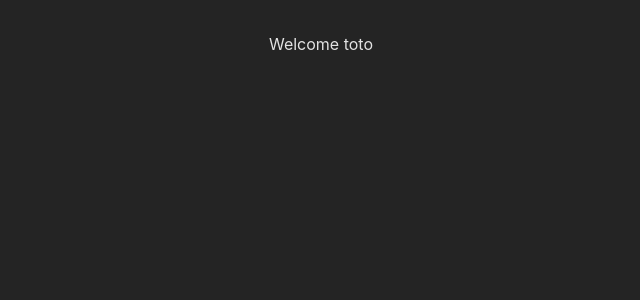
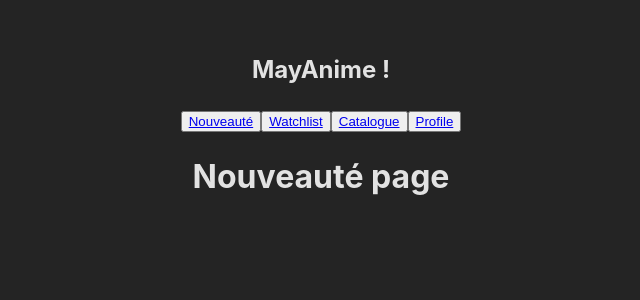
Before and after one commit to wildcodeschool-2025-03/JS-Paris-P2-Mayanime, a React (Vite) app: page / in a window 1280 px wide. Shown: the top 300 px of the page, without its empty margins (319-959 px from the left). Built offline with nearby package versions, Linux system fonts and the light colour scheme.

Commit message:
add routers

```diff
--- a/package.json
+++ b/package.json
@@ -16,7 +16,8 @@
 		"gg": "file:",
 		"lesperses": "file:",
 		"react": "^18.3.1",
-		"react-dom": "^18.3.1"
+		"react-dom": "^18.3.1",
+		"react-router-dom": "^7.5.1"
 	},
 	"devDependencies": {
 		"@biomejs/biome": "1.9.2",
--- a/src/App.css
+++ b/src/App.css
@@ -1,5 +1,5 @@
 body {
-  margin: 0 auto;
-  padding: 2rem;
-  text-align: center;
+	margin: 0 auto;
+	padding: 2rem;
+	text-align: center;
 }
--- a/src/App.tsx
+++ b/src/App.tsx
@@ -1,11 +1,25 @@
 import "./App.css";
+import { Link, Outlet } from "react-router-dom";
 
 function App() {
-	const name = "toto";
-	const text = "Welcome";
 	return (
 		<>
-			{text} {name}
+			<nav>
+				<h1>MayAnime !</h1>
+				<button type="button">
+					<Link to="/">Nouveauté</Link>
+				</button>
+				<button type="button">
+					<Link to="/Watchlist">Watchlist</Link>
+				</button>
+				<button type="button">
+					<Link to="/Catalogue">Catalogue</Link>
+				</button>
+				<button type="button">
+					<Link to="/Profile">Profile</Link>
+				</button>
+			</nav>
+			<Outlet />
 		</>
 	);
 }
--- a/src/main.tsx
+++ b/src/main.tsx
@@ -1,6 +1,12 @@
-import { createRoot } from 'react-dom/client'
-import './index.css'
-import App from './App.tsx'
+import { createRoot } from "react-dom/client";
+import "./index.css";
+import { StrictMode } from "react";
+import { RouterProvider } from "react-router-dom";
+import router from "./pages/Router.tsx";
 
-createRoot(document.getElementById('root') || document.body)
-.render(<App />);
+// biome-ignore lint/style/noNonNullAssertion: <explanation>
+createRoot(document.getElementById("root")!).render(
+	<StrictMode>
+		<RouterProvider router={router} />
+	</StrictMode>,
+);
--- /dev/null
+++ b/src/pages/Catalogue.tsx
@@ -0,0 +1,5 @@
+function Catalogue() {
+	return <h1>Catalogue page</h1>;
+}
+
+export default Catalogue;
--- /dev/null
+++ b/src/pages/Nouveaute.tsx
@@ -0,0 +1,5 @@
+function Nouveaute() {
+	return <h1>Nouveauté page</h1>;
+}
+
+export default Nouveaute;
--- /dev/null
+++ b/src/pages/Profile.tsx
@@ -0,0 +1,5 @@
+function Profile() {
+	return <h1>Profile page</h1>;
+}
+
+export default Profile;
--- /dev/null
+++ b/src/pages/Router.tsx
@@ -0,0 +1,32 @@
+import { createBrowserRouter } from "react-router-dom";
+import App from "../App";
+import Catalogue from "./Catalogue";
+import Nouveaute from "./Nouveaute";
+import Profile from "./Profile";
+import Watchlist from "./Watchlist";
+
+const router = createBrowserRouter([
+	{
+		element: <App />,
+		children: [
+			{
+				path: "/",
+				element: <Nouveaute />,
+			},
+			{
+				path: "/Catalogue",
+				element: <Catalogue />,
+			},
+			{
+				path: "/Watchlist",
+				element: <Watchlist />,
+			},
+			{
+				path: "/Profile",
+				element: <Profile />,
+			},
+		],
+	},
+]);
+
+export default router;
--- /dev/null
+++ b/src/pages/Watchlist.tsx
@@ -0,0 +1,5 @@
+function Watchlist() {
+	return <h1>Watchlist page</h1>;
+}
+
+export default Watchlist;
```
Also changed, not shown: src/index.css (indentation only), 1 other file (tests, documents, lock files or other folders).
